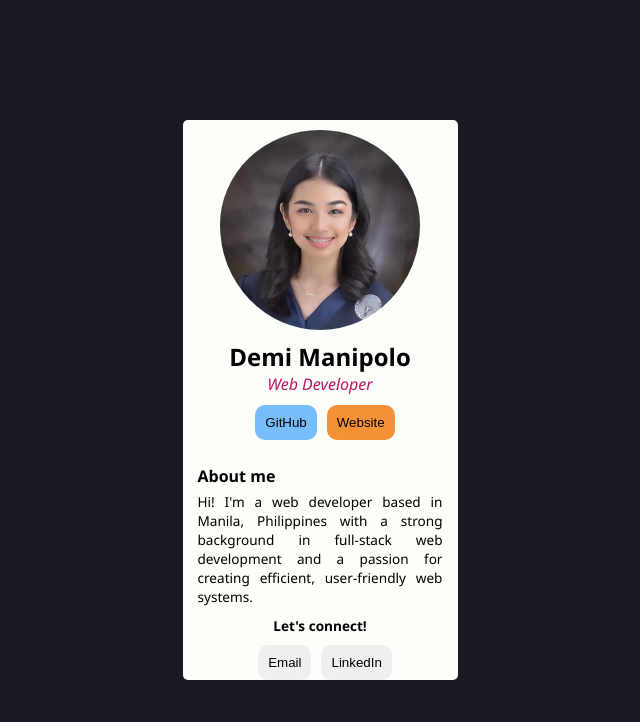
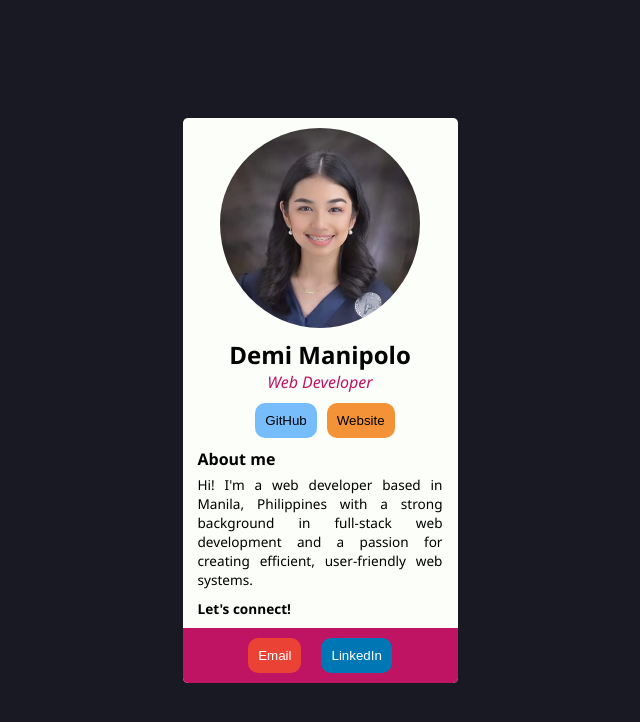
Before and after one commit to mmadiee/scrimba-digital-business-card, a React (Vite) app: page / in a window 1280 px wide. Shown: the top 722 px of the page, without its empty margins (320-960 px from the left). Built offline with nearby package versions, Linux system fonts and the light colour scheme.

Commit message:
Updated styling for footer

```diff
--- a/src/App.css
+++ b/src/App.css
@@ -53,7 +53,7 @@ button {
 }
 
 .about {
-    margin: 15px 15px 0 15px ;
+    margin: 0 15px 0 15px ;
 }
 
 .about h4 {
@@ -67,5 +67,35 @@ button {
 
 .about p:last-child {
     margin-top: 10px;
-    text-align: center;
 }
+
+.email {
+    background-color: #EA4335;
+    color: white;
+}
+
+.linked-in {
+    background-color: #0077B5;
+    color: white;
+}
+
+.email, .linked-in {
+    margin: 10px;
+}
+
+.email:hover {
+    background-color: hsl(5, 81%, 47%);
+}
+
+.linked-in:hover {
+    background-color: hsl(201, 100%, 50%);
+}
+
+footer {
+    width: 100%;
+    background-color: #BF1363;
+    display: flex;
+    justify-content: center;
+    align-items: center;
+    border-radius: 0px 0px 5px 5px;
+}
--- a/src/components/Footer.jsx
+++ b/src/components/Footer.jsx
@@ -1,8 +1,8 @@
 export default function Footer() {
     return (
         <footer>
-            <button>Email</button>
-            <button>LinkedIn</button>
+            <button className="email">Email</button>
+            <button className="linked-in">LinkedIn</button>
         </footer>
 
     );
```
